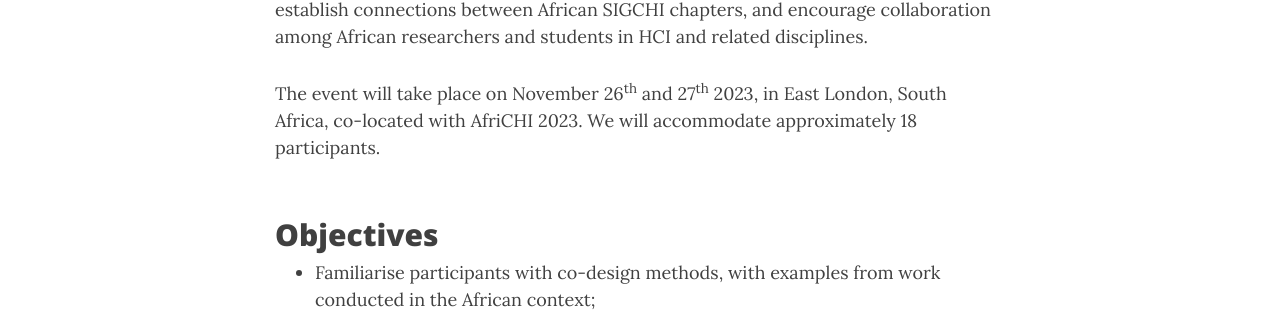
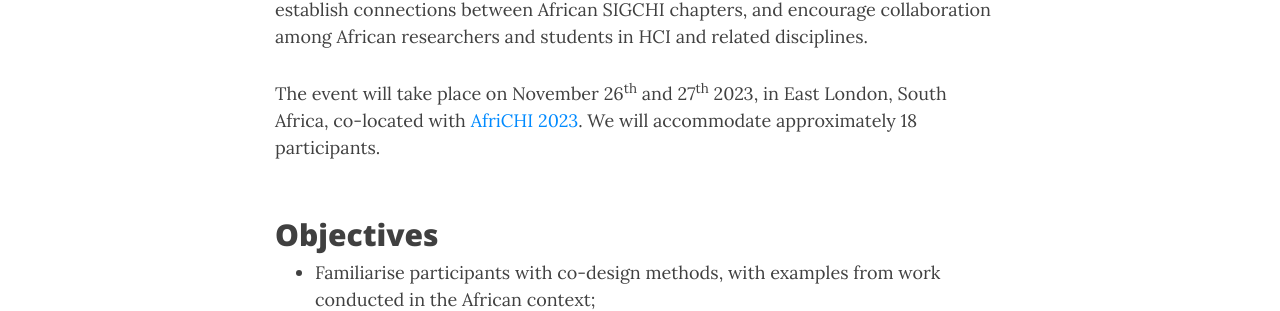
Before and after one commit to fraunhoferportugal/parentcoach-website, a Jekyll site: the page built from african-co-design-academy.md, in a window 1280 px wide and 900 px high. Shown: the part 476-787 px from the top of the window. Built offline with Jekyll 4.4.1, drawn with Linux system fonts in a browser that asks for light colours; nearby versions of some CDN libraries; comment, search, counter and statistics services are not loaded; part of the change alters nothing that is shown.

```diff
--- a/african-co-design-academy.md
+++ b/african-co-design-academy.md
@@ -6,7 +6,7 @@ title: African Co-Design Academy
 
 The African Co-design Academy is a two-day summer school focused on exploring co-design approaches and best practices, with a particular emphasis on the African context. The academy aims to enhance participants' knowledge of co-design, share exemplary approaches to co-design in Africa, foster networking opportunities, establish connections between African SIGCHI chapters, and encourage collaboration among African researchers and students in HCI and related disciplines.
 
-The event will take place on November 26<sup>th</sup> and 27<sup>th</sup> 2023, in East London, South Africa, co-located with AfriCHI 2023. We will accommodate approximately 18 participants.<br/><br/>
+The event will take place on November 26<sup>th</sup> and 27<sup>th</sup> 2023, in East London, South Africa, co-located with [AfriCHI 2023](https://africhi2023.org/). We will accommodate approximately 18 participants.<br/><br/>
 
 ## Objectives
 
```
